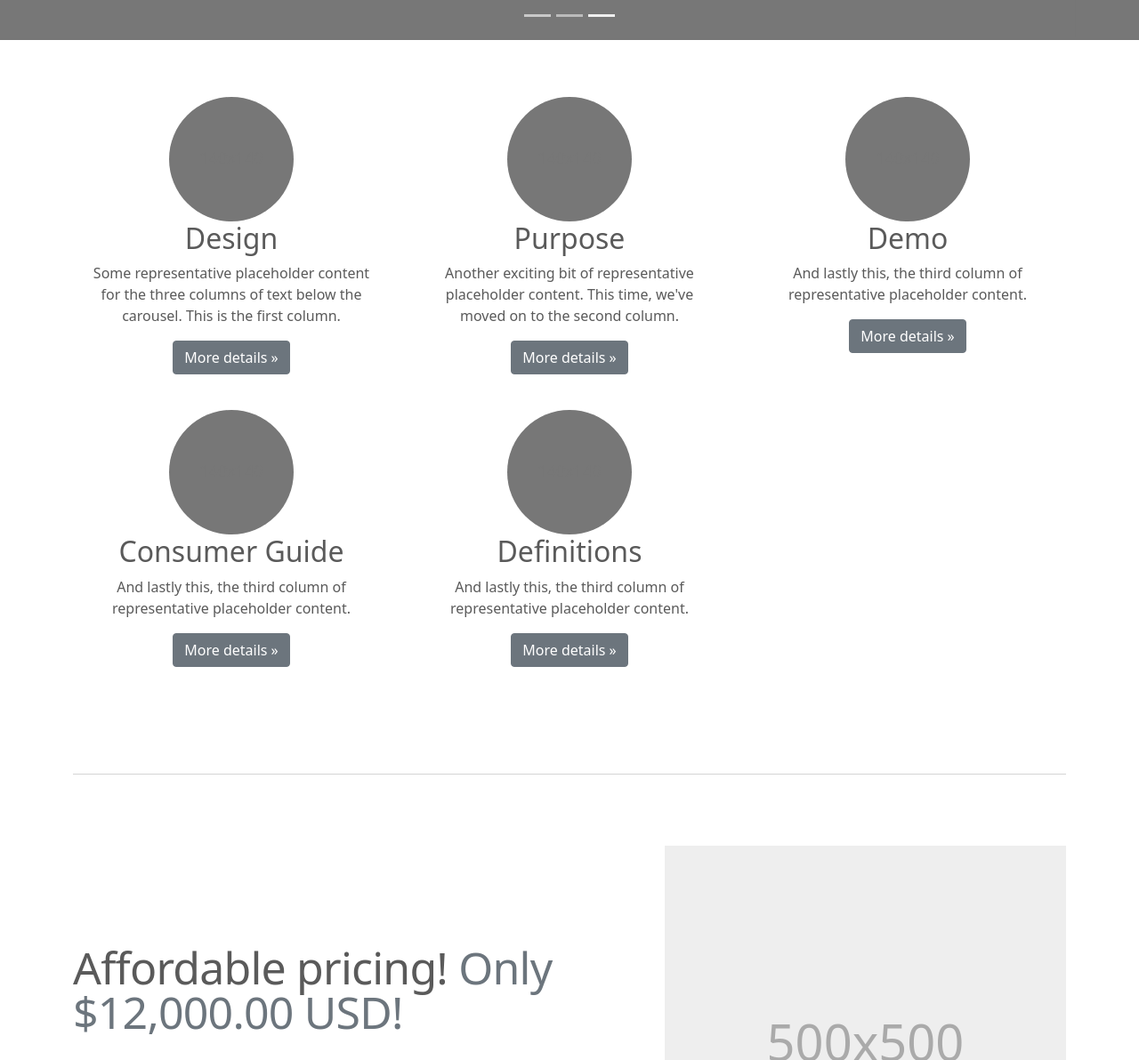
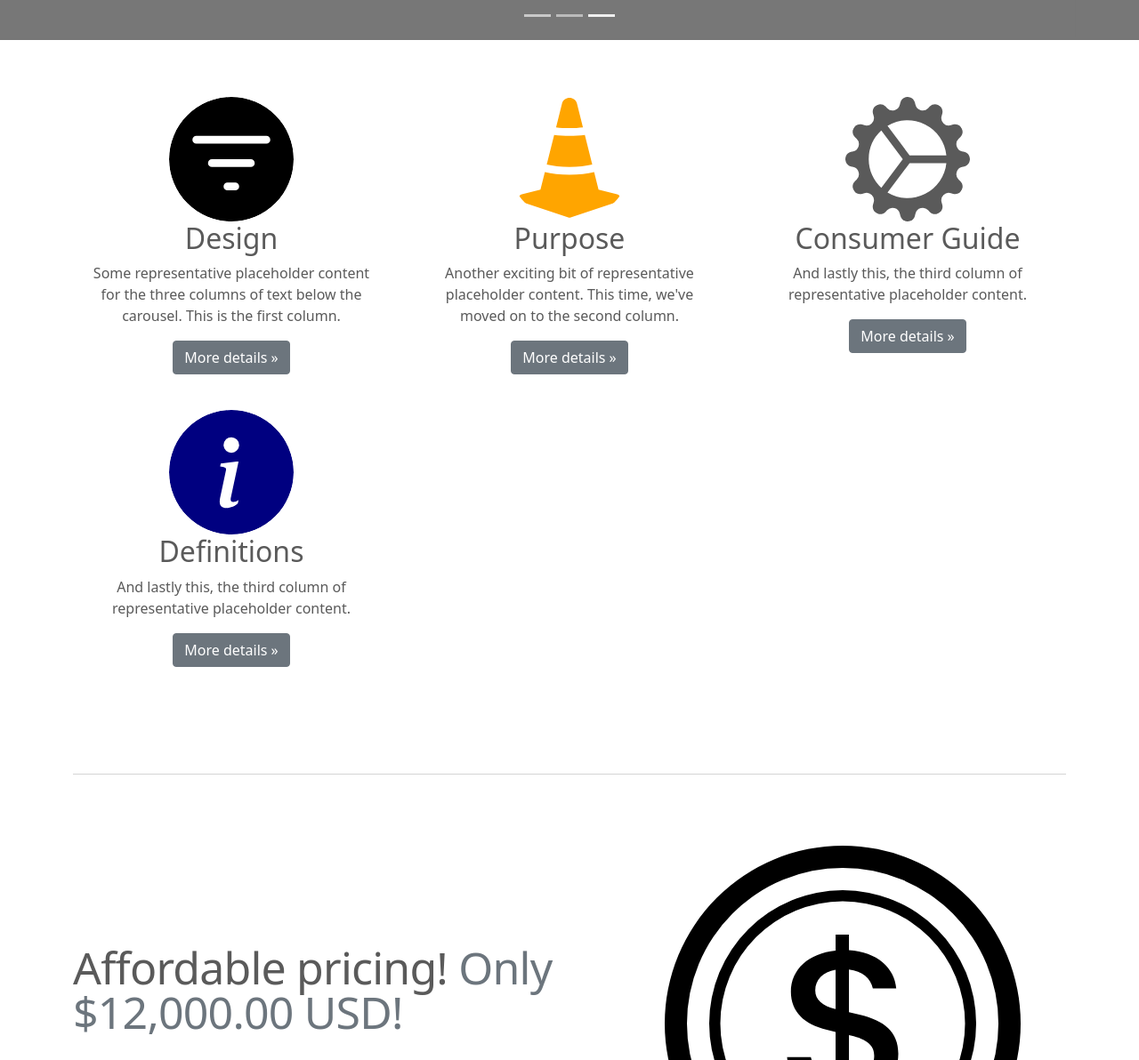
Before and after one commit to undercover-dreamer/undercover-dreamer.github.io, a plain HTML site: page index.html in a window 1280 px wide. Shown: the part 515-1707 px from the top of the page at 89% size. Drawn offline with nearby package versions, Linux system fonts and the light colour scheme.

Commit message:
a change at the library

```diff
--- a/index.html
+++ b/index.html
@@ -22,6 +22,7 @@
 <link rel="manifest" href="https://getbootstrap.com/docs/5.1/assets/img/favicons/manifest.json">
 <link rel="mask-icon" href="https://getbootstrap.com/docs/5.1/assets/img/favicons/safari-pinned-tab.svg" color="#7952b3">
 <link rel="icon" href="https://getbootstrap.com/docs/5.1/assets/img/favicons/favicon.ico">
+<link rel="stylesheet" href="https://use.fontawesome.com/releases/v5.7.0/css/all.css" integrity="sha384-lZN37f5QGtY3VHgisS14W3ExzMWZxybE1SJSEsQp9S+oqd12jhcu+A56Ebc1zFSJ" crossorigin="anonymous">
 <meta name="theme-color" content="#7952b3">
 
 
@@ -54,6 +55,9 @@
   <nav class="navbar navbar-expand-md navbar-dark fixed-top bg-dark">
     <div class="container-fluid">
       <!-- Logo probably goes here -->
+      <svg xmlns="http://www.w3.org/2000/svg" width="16" height="16" fill="white" class="bi bi-lightning-charge-fill" viewBox="0 0 16 16">
+  <path d="M11.251.068a.5.5 0 0 1 .227.58L9.677 6.5H13a.5.5 0 0 1 .364.843l-8 8.5a.5.5 0 0 1-.842-.49L6.323 9.5H3a.5.5 0 0 1-.364-.843l8-8.5a.5.5 0 0 1 .615-.09z"/>
+</svg>
       <a class="navbar-brand" href="index.html" style="font-family: 'Audiowide', cursive;">VOLTAIC.</a>
       <button class="navbar-toggler" type="button" data-bs-toggle="collapse" data-bs-target="#navbarCollapse" aria-controls="navbarCollapse" aria-expanded="false" aria-label="Toggle navigation">
         <span class="navbar-toggler-icon"></span>
@@ -65,9 +69,6 @@
           </li>
           <li class="nav-item">
             <a class="nav-link active" href="link.html">Purpose</a>
-          </li>
-          <li class="nav-item">
-            <a class="nav-link active" href="demo.html">Demo</a>
           </li>
           <li class="nav-item">
             <a class="nav-link active" href="blank1.html">Consumer Guide</a>
@@ -144,35 +145,37 @@
     <div class="row">
       <div class="col-lg-4">
         <!-- Look here for image replacement -->
-        <svg class="bd-placeholder-img rounded-circle" width="140" height="140" xmlns="http://www.w3.org/2000/svg" role="img" aria-label="Placeholder: 140x140" preserveAspectRatio="xMidYMid slice" focusable="false"><title>Placeholder</title><rect width="100%" height="100%" fill="#777"></rect><text x="50%" y="50%" fill="#777" dy=".3em">140x140</text></svg>
+        <svg class="bd-placeholder-img rounded-circle" width="140" height="140" xmlns="http://www.w3.org/2000/svg"xmlns="http://www.w3.org/2000/svg" width="16" height="16" fill="black" class="bi bi-filter-circle-fill" viewBox="0 0 16 16">
+          <path d="M8 16A8 8 0 1 0 8 0a8 8 0 0 0 0 16zM3.5 5h9a.5.5 0 0 1 0 1h-9a.5.5 0 0 1 0-1zM5 8.5a.5.5 0 0 1 .5-.5h5a.5.5 0 0 1 0 1h-5a.5.5 0 0 1-.5-.5zm2 3a.5.5 0 0 1 .5-.5h1a.5.5 0 0 1 0 1h-1a.5.5 0 0 1-.5-.5z"/>
+        </svg>
 
         <h2>Design</h2>
         <p>Some representative placeholder content for the three columns of text below the carousel. This is the first column.</p>
         <p><a class="btn btn-secondary" href=design.html>More details »</a></p>
       </div><!-- /.col-lg-4 -->
       <div class="col-lg-4">
-        <svg class="bd-placeholder-img rounded-circle" width="140" height="140" xmlns="http://www.w3.org/2000/svg" role="img" aria-label="Placeholder: 140x140" preserveAspectRatio="xMidYMid slice" focusable="false"><title>Placeholder</title><rect width="100%" height="100%" fill="#777"></rect><text x="50%" y="50%" fill="#777" dy=".3em">140x140</text></svg>
+        <svg class="bd-placeholder-img rounded-circle" width="140" height="140" xmlns="http://www.w3.org/2000/svg" xmlns="http://www.w3.org/2000/svg" width="16" height="16" fill="orange" class="bi bi-cone-striped" viewBox="0 0 16 16">
+          <path d="m9.97 4.88.953 3.811C10.159 8.878 9.14 9 8 9c-1.14 0-2.158-.122-2.923-.309L6.03 4.88C6.635 4.957 7.3 5 8 5s1.365-.043 1.97-.12zm-.245-.978L8.97.88C8.718-.13 7.282-.13 7.03.88L6.275 3.9C6.8 3.965 7.382 4 8 4c.618 0 1.2-.036 1.725-.098zm4.396 8.613a.5.5 0 0 1 .037.96l-6 2a.5.5 0 0 1-.316 0l-6-2a.5.5 0 0 1 .037-.96l2.391-.598.565-2.257c.862.212 1.964.339 3.165.339s2.303-.127 3.165-.339l.565 2.257 2.391.598z"/>
+        </svg>
 
         <h2>Purpose</h2>
         <p>Another exciting bit of representative placeholder content. This time, we've moved on to the second column.</p>
         <p><a class="btn btn-secondary" href=link.html>More details »</a></p>
       </div><!-- /.col-lg-4 -->
       <div class="col-lg-4">
-        <svg class="bd-placeholder-img rounded-circle" width="140" height="140" xmlns="http://www.w3.org/2000/svg" role="img" aria-label="Placeholder: 140x140" preserveAspectRatio="xMidYMid slice" focusable="false"><title>Placeholder</title><rect width="100%" height="100%" fill="#777"></rect><text x="50%" y="50%" fill="#777" dy=".3em">140x140</text></svg>
 
-        <h2>Demo</h2>
-        <p>And lastly this, the third column of representative placeholder content.</p>
-        <p><a class="btn btn-secondary" href=demo.html>More details »</a></p>
-      </div><!-- /.col-lg-4 -->
-      <div class="col-lg-4">
-        <svg class="bd-placeholder-img rounded-circle" width="140" height="140" xmlns="http://www.w3.org/2000/svg" role="img" aria-label="Placeholder: 140x140" preserveAspectRatio="xMidYMid slice" focusable="false"><title>Placeholder</title><rect width="100%" height="100%" fill="#777"></rect><text x="50%" y="50%" fill="#777" dy=".3em">140x140</text></svg>
+        <svg class="bd-placeholder-img rounded-circle" width="140" height="140" xmlns="http://www.w3.org/2000/svg" xmlns="http://www.w3.org/2000/svg" width="16" height="16" fill="currentColor" class="bi bi-gear-wide-connected" viewBox="0 0 16 16">
+          <path d="M7.068.727c.243-.97 1.62-.97 1.864 0l.071.286a.96.96 0 0 0 1.622.434l.205-.211c.695-.719 1.888-.03 1.613.931l-.08.284a.96.96 0 0 0 1.187 1.187l.283-.081c.96-.275 1.65.918.931 1.613l-.211.205a.96.96 0 0 0 .434 1.622l.286.071c.97.243.97 1.62 0 1.864l-.286.071a.96.96 0 0 0-.434 1.622l.211.205c.719.695.03 1.888-.931 1.613l-.284-.08a.96.96 0 0 0-1.187 1.187l.081.283c.275.96-.918 1.65-1.613.931l-.205-.211a.96.96 0 0 0-1.622.434l-.071.286c-.243.97-1.62.97-1.864 0l-.071-.286a.96.96 0 0 0-1.622-.434l-.205.211c-.695.719-1.888.03-1.613-.931l.08-.284a.96.96 0 0 0-1.186-1.187l-.284.081c-.96.275-1.65-.918-.931-1.613l.211-.205a.96.96 0 0 0-.434-1.622l-.286-.071c-.97-.243-.97-1.62 0-1.864l.286-.071a.96.96 0 0 0 .434-1.622l-.211-.205c-.719-.695-.03-1.888.931-1.613l.284.08a.96.96 0 0 0 1.187-1.186l-.081-.284c-.275-.96.918-1.65 1.613-.931l.205.211a.96.96 0 0 0 1.622-.434l.071-.286zM12.973 8.5H8.25l-2.834 3.779A4.998 4.998 0 0 0 12.973 8.5zm0-1a4.998 4.998 0 0 0-7.557-3.779l2.834 3.78h4.723zM5.048 3.967c-.03.021-.058.043-.087.065l.087-.065zm-.431.355A4.984 4.984 0 0 0 3.002 8c0 1.455.622 2.765 1.615 3.678L7.375 8 4.617 4.322zm.344 7.646.087.065-.087-.065z"/>
+        </svg>
 
         <h2>Consumer Guide</h2>
         <p>And lastly this, the third column of representative placeholder content.</p>
         <p><a class="btn btn-secondary" href=blank1.html>More details »</a></p>
       </div><!-- /.col-lg-4 -->
       <div class="col-lg-4">
-        <svg class="bd-placeholder-img rounded-circle" width="140" height="140" xmlns="http://www.w3.org/2000/svg" role="img" aria-label="Placeholder: 140x140" preserveAspectRatio="xMidYMid slice" focusable="false"><title>Placeholder</title><rect width="100%" height="100%" fill="#777"></rect><text x="50%" y="50%" fill="#777" dy=".3em">140x140</text></svg>
+        <svg class="bd-placeholder-img rounded-circle" width="140" height="140" xmlns="http://www.w3.org/2000/svg" xmlns="http://www.w3.org/2000/svg" width="16" height="16" fill="navy" class="bi bi-info-circle-fill" viewBox="0 0 16 16">
+          <path d="M8 16A8 8 0 1 0 8 0a8 8 0 0 0 0 16zm.93-9.412-1 4.705c-.07.34.029.533.304.533.194 0 .487-.07.686-.246l-.088.416c-.287.346-.92.598-1.465.598-.703 0-1.002-.422-.808-1.319l.738-3.468c.064-.293.006-.399-.287-.47l-.451-.081.082-.381 2.29-.287zM8 5.5a1 1 0 1 1 0-2 1 1 0 0 1 0 2z"/>
+        </svg>
 
         <h2>Definitions</h2>
         <p>And lastly this, the third column of representative placeholder content.</p>
@@ -195,8 +198,11 @@
         </p>
       </div>
       <div class="col-md-5">
-        <svg class="bd-placeholder-img bd-placeholder-img-lg featurette-image img-fluid mx-auto" width="500" height="500" xmlns="http://www.w3.org/2000/svg" role="img" aria-label="Placeholder: 500x500" preserveAspectRatio="xMidYMid slice" focusable="false"><title>Placeholder</title><rect width="100%" height="100%" fill="#eee"></rect><text x="50%" y="50%" fill="#aaa" dy=".3em">500x500</text></svg>
-
+        <svg class="bd-placeholder-img bd-placeholder-img-lg featurette-image img-fluid mx-auto" width="400" height="400" xmlns="http://www.w3.org/2000/svg"  xmlns="http://www.w3.org/2000/svg" width="100" height="100" fill="black" class="bi bi-coin" viewBox="0 0 16 16">
+          <path d="M5.5 9.511c.076.954.83 1.697 2.182 1.785V12h.6v-.709c1.4-.098 2.218-.846 2.218-1.932 0-.987-.626-1.496-1.745-1.76l-.473-.112V5.57c.6.068.982.396 1.074.85h1.052c-.076-.919-.864-1.638-2.126-1.716V4h-.6v.719c-1.195.117-2.01.836-2.01 1.853 0 .9.606 1.472 1.613 1.707l.397.098v2.034c-.615-.093-1.022-.43-1.114-.9H5.5zm2.177-2.166c-.59-.137-.91-.416-.91-.836 0-.47.345-.822.915-.925v1.76h-.005zm.692 1.193c.717.166 1.048.435 1.048.91 0 .542-.412.914-1.135.982V8.518l.087.02z"/>
+          <path d="M8 15A7 7 0 1 1 8 1a7 7 0 0 1 0 14zm0 1A8 8 0 1 0 8 0a8 8 0 0 0 0 16z"/>
+          <path d="M8 13.5a5.5 5.5 0 1 1 0-11 5.5 5.5 0 0 1 0 11zm0 .5A6 6 0 1 0 8 2a6 6 0 0 0 0 12z"/>
+        </svg>
       </div>
     </div>
 
```
Also changed, not shown: blank1.html (+4 -3 lines), blank2.html (+7 -4 lines), design.html (+5 -3 lines), link.html (+5 -3 lines), 1 other file.
